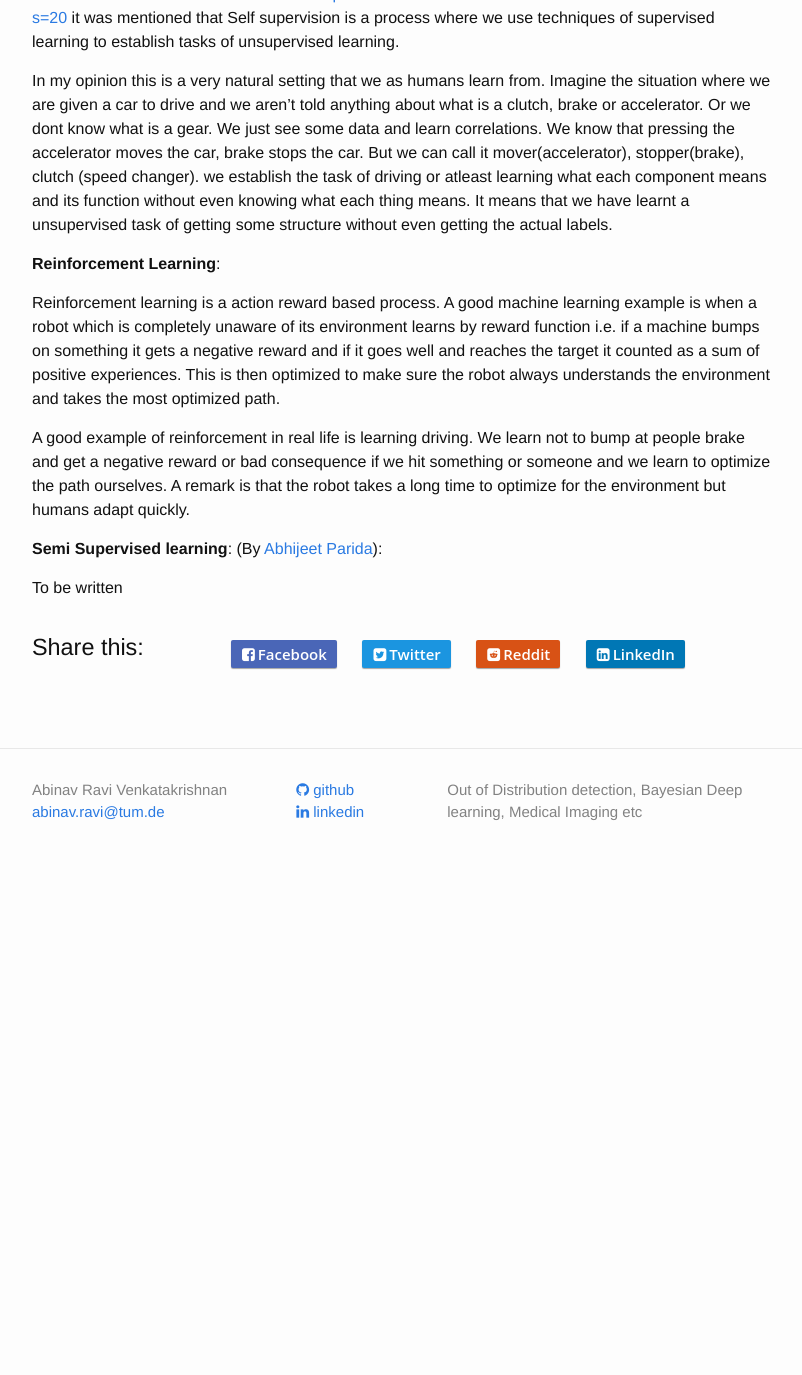
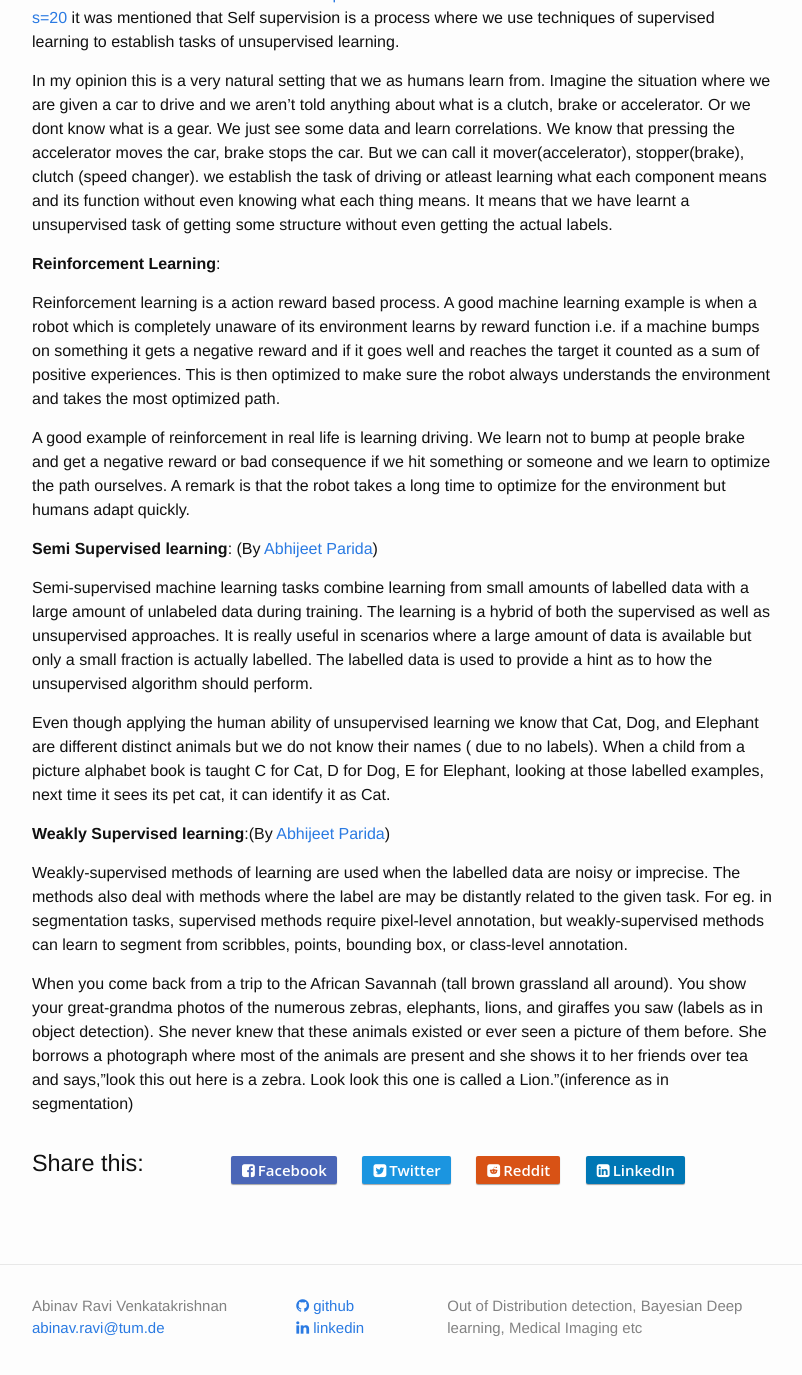
Before and after one commit to AbinavRavi/AbinavRavi.github.io, a Jekyll site: the page built from _posts/2020-05-03-Problem-of-learning.markdown, in a window 1280 px wide and 1400 px high, scrolled down 1160 px. Shown: the top 1375 px of the window, without its empty margins (238-1040 px from the left). Built offline with Jekyll 4.4.1, drawn with Linux system fonts in a browser that asks for light colours; nearby versions of some CDN libraries; comment, search, counter and statistics services are not loaded; before the commit the page ends 2044 px from its top, so only the background shows below that.

Commit message:
added semi supervised and weakly supervised

```diff
--- a/_posts/2020-05-03-Problem-of-learning.markdown
+++ b/_posts/2020-05-03-Problem-of-learning.markdown
@@ -37,6 +37,15 @@ Reinforcement learning is a action reward based process. A good machine learning
 
 A good example of reinforcement in real life is learning driving. We learn not to bump at people brake and get a negative reward or bad consequence if we hit something or someone and we learn to optimize the path ourselves. A remark is that the robot takes a long time to optimize for the environment but humans adapt quickly.
 
-**Semi Supervised learning**: (By [Abhijeet Parida](http://abhijeetparida.ml/)):
+**Semi Supervised learning**: (By [Abhijeet Parida](http://abhijeetparida.ml/))
 
-To be written
+Semi-supervised machine learning tasks combine learning from small amounts of labelled data with a large amount of unlabeled data during training. The learning is a hybrid of both the supervised as well as unsupervised approaches. It is really useful in scenarios where a large amount of data is available but only a small fraction is actually labelled. The labelled data is used to provide a hint as to how the unsupervised algorithm should perform.
+
+
+Even though applying the human ability of unsupervised learning we know that Cat, Dog, and Elephant are different distinct animals but we do not know their names ( due to no labels). When a child from a picture alphabet book is taught C for Cat, D for Dog, E for Elephant, looking at those labelled examples, next time it sees its pet cat, it can identify it as Cat.
+
+**Weakly Supervised learning**:(By [Abhijeet Parida](http://abhijeetparida.ml/))
+
+Weakly-supervised methods of learning are used when the labelled data are noisy or imprecise. The methods also deal with methods where the label are may be distantly related to the given task. For eg. in segmentation tasks, supervised methods require pixel-level annotation, but weakly-supervised methods can learn to segment from scribbles, points, bounding box, or class-level annotation.
+
+When you come back from a trip to the African Savannah (tall brown grassland all around). You show your great-grandma photos of the numerous zebras, elephants, lions, and giraffes you saw (labels as in object detection). She never knew that these animals existed or ever seen a picture of them before. She borrows a photograph where most of the animals are present and she shows it to her friends over tea and says,”look this out here is a zebra. Look look this one is called a Lion.”(inference as in segmentation)
```
